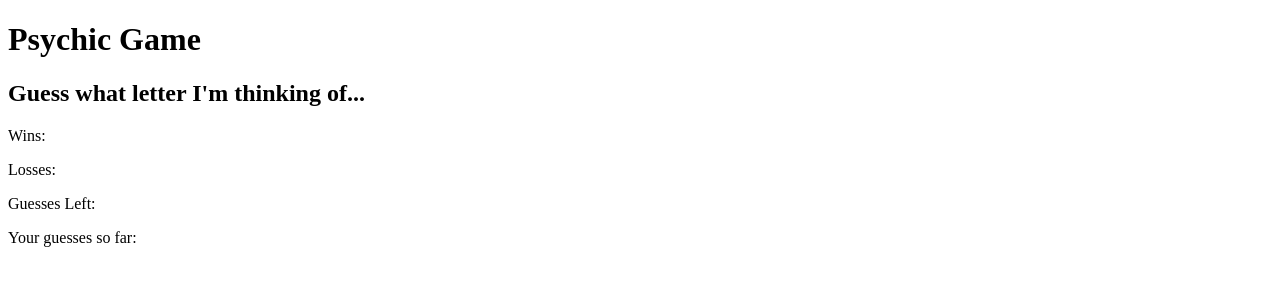
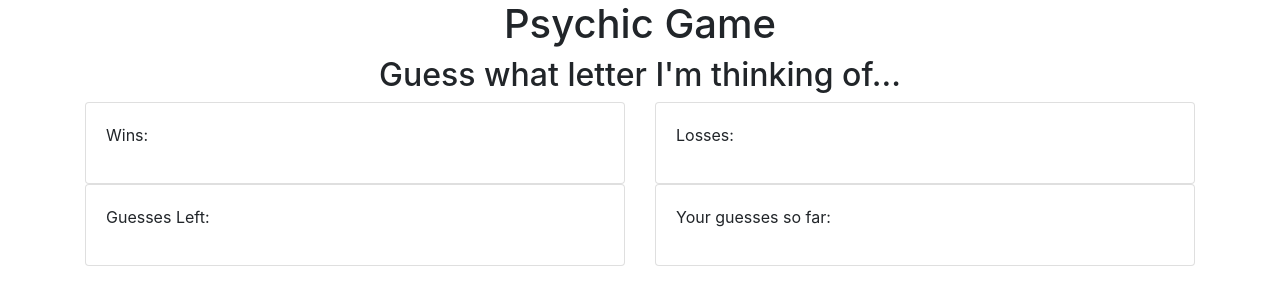
Before and after one commit to ajrice1018/Psychic_Game, a plain HTML site: page index.html in a window 1280 px wide. Drawn offline with nearby package versions, Linux system fonts and the light colour scheme.

Commit message:
Updated Source files

```diff
--- /dev/null
+++ b/assets/css/reset.css
@@ -0,0 +1,48 @@
+/* http://meyerweb.com/eric/tools/css/reset/
+   v2.0 | 20110126
+   License: none (public domain)
+*/
+
+html, body, div, span, applet, object, iframe,
+h1, h2, h3, h4, h5, h6, p, blockquote, pre,
+a, abbr, acronym, address, big, cite, code,
+del, dfn, em, img, ins, kbd, q, s, samp,
+small, strike, strong, sub, sup, tt, var,
+b, u, i, center,
+dl, dt, dd, ol, ul, li,
+fieldset, form, label, legend,
+table, caption, tbody, tfoot, thead, tr, th, td,
+article, aside, canvas, details, embed,
+figure, figcaption, footer, header, hgroup,
+menu, nav, output, ruby, section, summary,
+time, mark, audio, video {
+	margin: 0;
+	padding: 0;
+	border: 0;
+	font-size: 100%;
+	font: inherit;
+	vertical-align: baseline;
+}
+/* HTML5 display-role reset for older browsers */
+article, aside, details, figcaption, figure,
+footer, header, hgroup, menu, nav, section {
+	display: block;
+}
+body {
+	line-height: 1;
+}
+ol, ul {
+	list-style: none;
+}
+blockquote, q {
+	quotes: none;
+}
+blockquote:before, blockquote:after,
+q:before, q:after {
+	content: '';
+	content: none;
+}
+table {
+	border-collapse: collapse;
+	border-spacing: 0;
+}
--- a/assets/css/styles.css
+++ b/assets/css/styles.css
@@ -0,0 +1,5 @@
+.header{
+    text-align: center;
+
+
+}
--- a/index.html
+++ b/index.html
@@ -5,19 +5,53 @@
     <meta http-equiv="X-UA-Compatible" content="IE=edge">
     <title>Alphabet Guessing Game</title>
     <meta name="viewport" content="width=device-width, initial-scale=1">
-    <link rel="stylesheet" type="text/css" media="screen" href="main.css" />
+    <link rel="stylesheet" type='text/css' media='screen' href='assets/css/reset.css'/>
+    <link rel="stylesheet" href="https://maxcdn.bootstrapcdn.com/bootstrap/4.0.0/css/bootstrap.min.css" integrity="sha384-Gn5384xqQ1aoWXA+058RXPxPg6fy4IWvTNh0E263XmFcJlSAwiGgFAW/dAiS6JXm" crossorigin="anonymous">
+    <link rel="stylesheet" type="text/css" media="screen" href="assets/css/styles.css" />
 
 </head>
 <body>
-
+    <div class="container">
+        <div class='header'>
             <h1>Psychic Game</h1>
 
             <h2>Guess what letter I'm thinking of...</h2>
+        </div>
 
+       <div class='row'>
+            <div class='col-sm-6'>
+                <div class="card">
+                    <div class="card-body">
                     <p>Wins: </p><span id="wins"></span>
+                    </div>
+                </div>
+            </div>
+            <div class='col-sm-6'>
+                <div class="card">
+                    <div class="card-body">
                     <p>Losses: </p><span id="losses"></span>
+                    </div>
+                </div>
+            </div>
+        </div>
+        <div class='row'>
+            <div class="col-sm-6">
+                <div class="card">
+                    <div class="card-body">
                     <p>Guesses Left: </p><span id="guessLeft"></span>
+                    </div>
+                </div>
+            </div>
+            <div class='col-sm-6'>
+                <div class="card">
+                    <div class="card-body">
                     <p>Your guesses so far: </p><span id="guess-so-far"></span>
+                    </div>
+                </div>
+            </div>
+        </div>
+
+    </div>
 
     <script src="assets/javascript/javascript.js"></script>
 </body>
```
Also changed, not shown: assets/images/questions.jpeg (added), assets/images/questions.jpg (added). Lines whose indentation alone changed are shown as unchanged.
